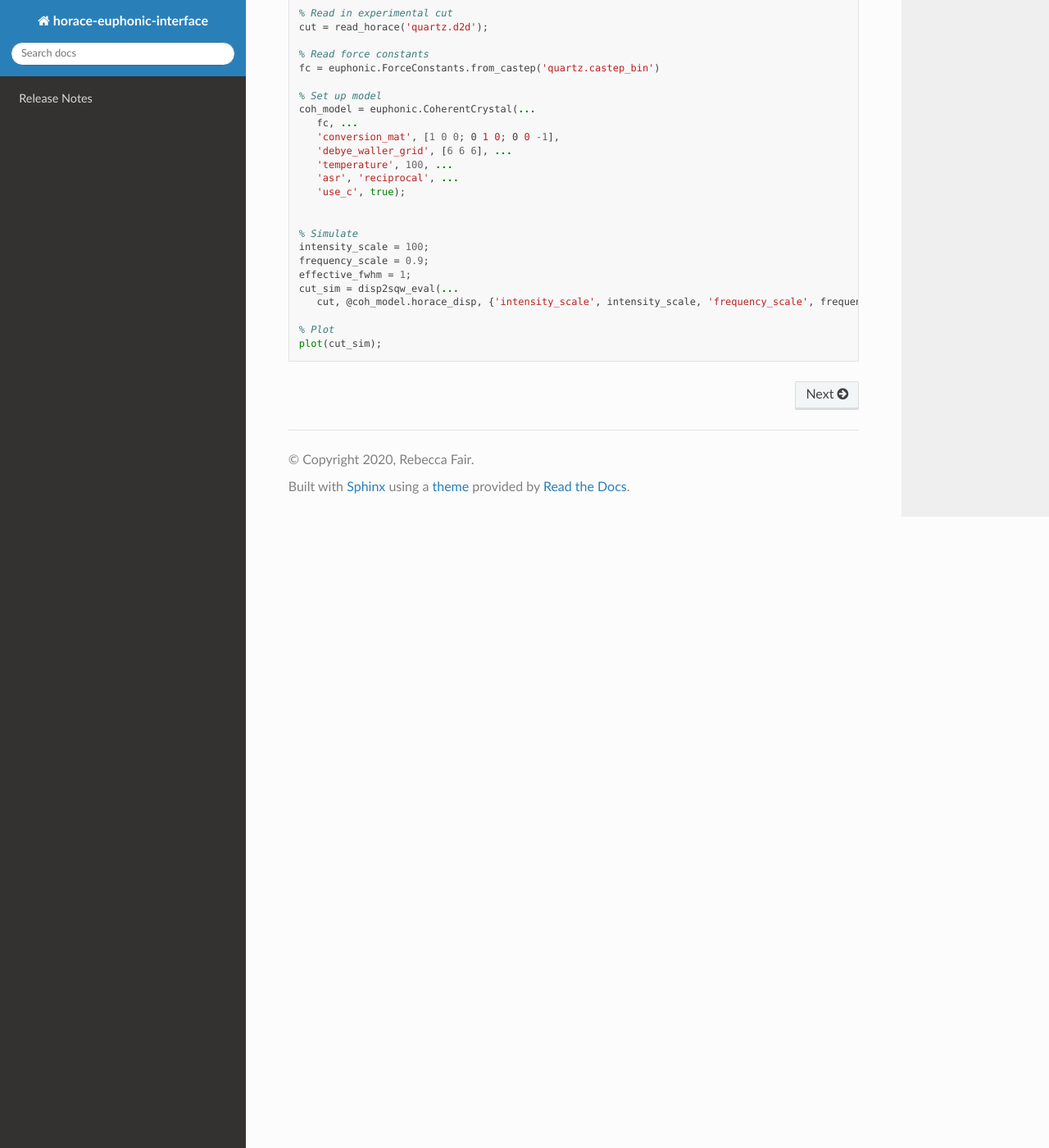
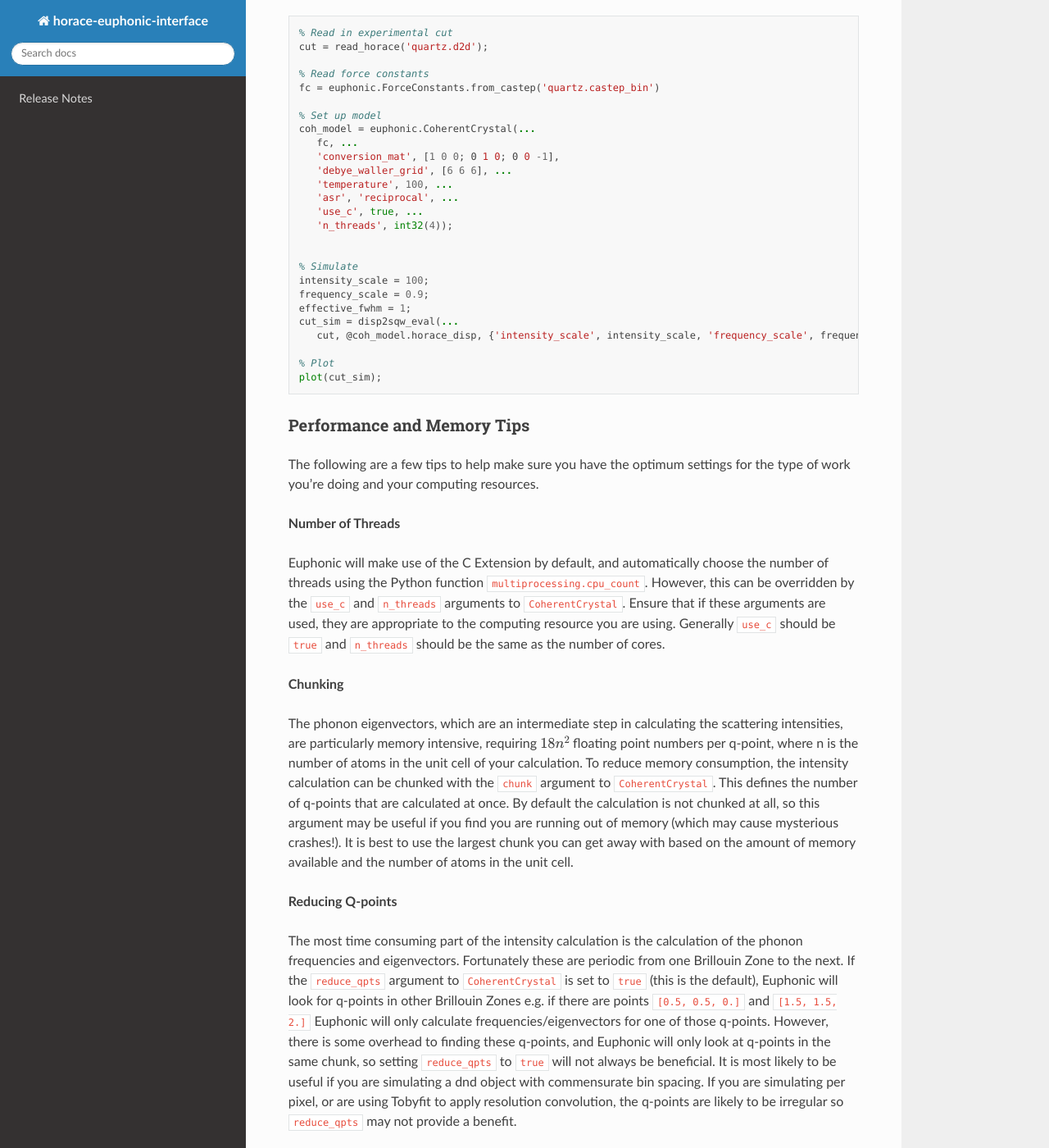
Before and after one commit to pace-neutrons/horace-euphonic-interface, a Sphinx documentation site: the page built from doc/source/index.rst, in a window 1280 px wide and 1400 px high, scrolled down 4870 px. Shown: the whole window at 82% size. Built offline with Sphinx 7.4.7 and the Read the Docs theme 2.0.0, drawn with Linux system fonts in a browser that asks for light colours; some of the changed text lies outside the part shown.

Commit message:
Add initial performance help

```diff
--- a/doc/source/index.rst
+++ b/doc/source/index.rst
@@ -250,7 +250,8 @@
      'debye_waller_grid', [6 6 6], ...
      'temperature', 100, ...
      'asr', 'reciprocal', ...
-     'use_c', true);
+     'use_c', true, ...
+     'n_threads', int32(4));
 
 
   % Simulate
@@ -263,6 +264,67 @@
   % Plot
   plot(cut_sim);
 
+
+Performance and Memory Tips
+^^^^^^^^^^^^^^^^^^^^^^^^^^^
+
+The following are a few tips to help make sure you have the optimum settings
+for the type of work you're doing and your computing resources.
+
+**Number of Threads**
+
+Euphonic will make use of the C Extension by default, and automatically choose
+the number of threads using the Python function ``multiprocessing.cpu_count``.
+However, this can be overridden by the ``use_c`` and ``n_threads`` arguments
+to ``CoherentCrystal``. Ensure that if these arguments are used, they are
+appropriate to the computing resource you are using. Generally ``use_c``
+should be  ``true`` and ``n_threads`` should be the same as the number of
+cores.
+
+**Chunking**
+
+The phonon eigenvectors, which are an intermediate step in calculating
+the scattering intensities, are particularly memory intensive, requiring
+:math:`18n^2` floating point numbers per q-point, where n is the number
+of atoms in the unit cell of your calculation. To reduce memory consumption,
+the intensity calculation can be chunked with the ``chunk`` argument to
+``CoherentCrystal``. This defines the number of q-points that are calculated
+at once. By default the calculation is not chunked at all, so this argument
+may be useful if you find you are running out of memory (which may cause
+mysterious crashes!). It is best to use the largest chunk you can
+get away with based on the amount of memory available and the number of atoms
+in the unit cell.
+
+**Reducing Q-points**
+
+The most time consuming part of the intensity calculation is the calculation
+of the phonon frequencies and eigenvectors. Fortunately these are periodic
+from one Brillouin Zone to the next. If the ``reduce_qpts`` argument to
+``CoherentCrystal`` is set to ``true`` (this is the default), Euphonic will
+look for q-points in other Brillouin Zones e.g. if there are points
+``[0.5, 0.5, 0.]`` and ``[1.5, 1.5, 2.]`` Euphonic will only calculate
+frequencies/eigenvectors for one of those q-points. However, there is some
+overhead to finding these q-points, and Euphonic will only look at q-points
+in the same chunk, so setting ``reduce_qpts`` to ``true`` will not always
+be beneficial. It is most likely to be useful if you are simulating a dnd
+object with commensurate bin spacing. If you are simulating per pixel, or
+are using Tobyfit to apply resolution convolution, the q-points are likely
+to be irregular so ``reduce_qpts`` may not provide a benefit.
+
+**Dipole Parameter**
+
+If your simulation cell is polar (i.e. you have Born charges and dielectric
+permittivity tensors), there is an extra computationally expensive correction
+that must be applied when calculating the phonon frequencies and eigenvectors.
+This correction is based on an Ewald sum, so includes both real space and
+reciprocal space sums. The limit of these sums can be tuned so that the
+optimum balance of real and reciprocal space terms is used to reduce the
+computation required. This can be done with the ``dipole_parameter`` argument
+to ``CoherentCrystal``. Euphonic has a Python command-line tool,
+`euphonic-optimise-dipole-parameter <https://euphonic.readthedocs.io/en/stable/dipole-parameter-script.html>`_
+which can help to tune this argument.
+
+
 .. toctree::
    :hidden:
    :maxdepth: 2
```
